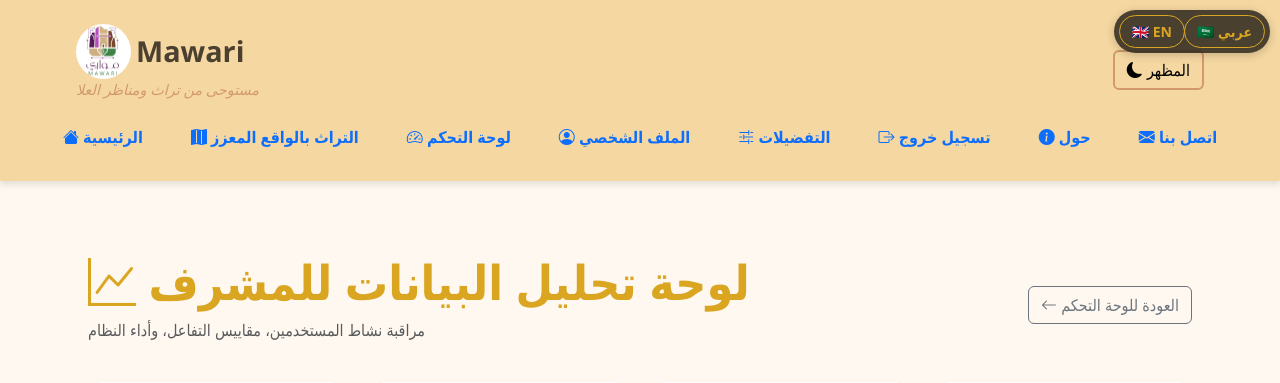
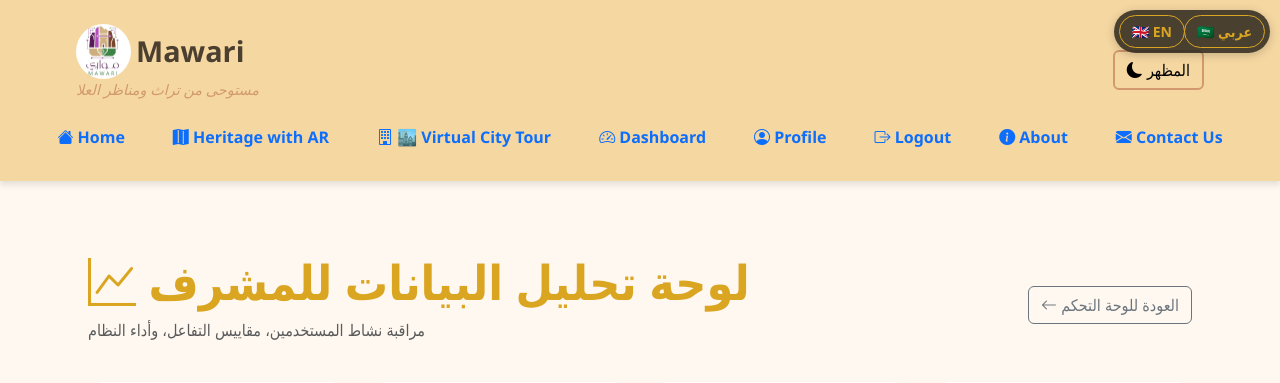
Before and after one commit to birowaad/mawari, a Flask app: page /admin/analytics in a window 1280 px wide. Shown: the top 383 px of the page. Run offline with Flask 3, Linux system fonts and the light colour scheme; a user stored in the database is signed in; some libraries are stand-ins or nearby versions.

Commit message:
Update base.html

```diff
--- a/Mawarii/app/templates/base.html
+++ b/Mawarii/app/templates/base.html
@@ -111,20 +111,26 @@
       <!-- NAVIGATION MENU -->
 <nav class="mt-3">
     <ul class="nav justify-content-center gap-3">
-                <li class="nav-item"><a href="{{ url_for('index') }}" class="nav-link interactive-text"><i class="bi bi-house-fill"></i> {% if current_lang == 'en' %}Home{% else %}الرئيسية{% endif %}</a></li>
-                <li class="nav-item"><a href="{{ url_for('heritage') }}" class="nav-link interactive-text"><i class="bi bi-map-fill"></i> {% if current_lang == 'en' %}Heritage with AR{% else %}التراث بالواقع المعزز{% endif %}</a></li>
+        <li class="nav-item"><a href="{{ url_for('index') }}" class="nav-link interactive-text"><i class="bi bi-house-fill"></i> <span class="en-text">Home</span><span class="ar-text" style="display: none;">الرئيسية</span></a></li>
+        <li class="nav-item"><a href="{{ url_for('heritage') }}" class="nav-link interactive-text"><i class="bi bi-map-fill"></i> <span class="en-text">Heritage with AR</span><span class="ar-text" style="display: none;">التراث بالواقع المعزز</span></a></li>
+
+        <!-- الرابط الجديد للجولة السياحية -->
+        <li class="nav-item"><a href="{{ url_for('virtual_city_tour') }}" class="nav-link interactive-text">
+            <i class="bi bi-building"></i>
+            <span class="en-text">🏙️ Virtual City Tour</span>
+            <span class="ar-text" style="display: none;">🏙️ جولة المدينة الافتراضية</span>
+        </a></li>
+
         {% if 'user_id' in session %}
-                <li class="nav-item"><a href="{{ url_for('dashboard') }}" class="nav-link interactive-text"><i class="bi bi-speedometer2"></i> {% if current_lang == 'en' %}Dashboard{% else %}لوحة التحكم{% endif %}</a></li>
-                <li class="nav-item"><a href="{{ url_for('profile') }}" class="nav-link interactive-text"><i class="bi bi-person-circle"></i> {% if current_lang == 'en' %}Profile{% else %}الملف الشخصي{% endif %}</a></li>
-                <!-- NEW: Preferences link in navigation -->
-                <li class="nav-item"><a href="{{ url_for('edit_preferences') }}" class="nav-link interactive-text"><i class="bi bi-sliders2"></i> {% if current_lang == 'en' %}Preferences{% else %}التفضيلات{% endif %}</a></li>
-                <li class="nav-item"><a href="{{ url_for('logout') }}" class="nav-link interactive-text"><i class="bi bi-box-arrow-right"></i> {% if current_lang == 'en' %}Logout{% else %}تسجيل خروج{% endif %}</a></li>
+        <li class="nav-item"><a href="{{ url_for('dashboard') }}" class="nav-link interactive-text"><i class="bi bi-speedometer2"></i> <span class="en-text">Dashboard</span><span class="ar-text" style="display: none;">لوحة التحكم</span></a></li>
+        <li class="nav-item"><a href="{{ url_for('profile') }}" class="nav-link interactive-text"><i class="bi bi-person-circle"></i> <span class="en-text">Profile</span><span class="ar-text" style="display: none;">الملف الشخصي</span></a></li>
+        <li class="nav-item"><a href="{{ url_for('logout') }}" class="nav-link interactive-text"><i class="bi bi-box-arrow-right"></i> <span class="en-text">Logout</span><span class="ar-text" style="display: none;">تسجيل خروج</span></a></li>
         {% else %}
-                <li class="nav-item"><a href="{{ url_for('register') }}" class="nav-link interactive-text"><i class="bi bi-person-plus-fill"></i> {% if current_lang == 'en' %}Register{% else %}تسجيل{% endif %}</a></li>
-                <li class="nav-item"><a href="{{ url_for('login') }}" class="nav-link interactive-text"><i class="bi bi-box-arrow-in-right"></i> {% if current_lang == 'en' %}Login{% else %}دخول{% endif %}</a></li>
+        <li class="nav-item"><a href="{{ url_for('register') }}" class="nav-link interactive-text"><i class="bi bi-person-plus-fill"></i> <span class="en-text">Register</span><span class="ar-text" style="display: none;">تسجيل</span></a></li>
+        <li class="nav-item"><a href="{{ url_for('login') }}" class="nav-link interactive-text"><i class="bi bi-box-arrow-in-right"></i> <span class="en-text">Login</span><span class="ar-text" style="display: none;">دخول</span></a></li>
         {% endif %}
-                <li class="nav-item"><a href="{{ url_for('about') }}" class="nav-link interactive-text"><i class="bi bi-info-circle-fill"></i> {% if current_lang == 'en' %}About{% else %}حول{% endif %}</a></li>
-                <li class="nav-item"><a href="{{ url_for('contact') }}" class="nav-link interactive-text"><i class="bi bi-envelope-fill"></i> {% if current_lang == 'en' %}Contact Us{% else %}اتصل بنا{% endif %}</a></li>
+        <li class="nav-item"><a href="{{ url_for('about') }}" class="nav-link interactive-text"><i class="bi bi-info-circle-fill"></i> <span class="en-text">About</span><span class="ar-text" style="display: none;">حول</span></a></li>
+        <li class="nav-item"><a href="{{ url_for('contact') }}" class="nav-link interactive-text"><i class="bi bi-envelope-fill"></i> <span class="en-text">Contact Us</span><span class="ar-text" style="display: none;">اتصل بنا</span></a></li>
     </ul>
 </nav>
     </header>
```
Lines whose indentation alone changed are shown as unchanged.
